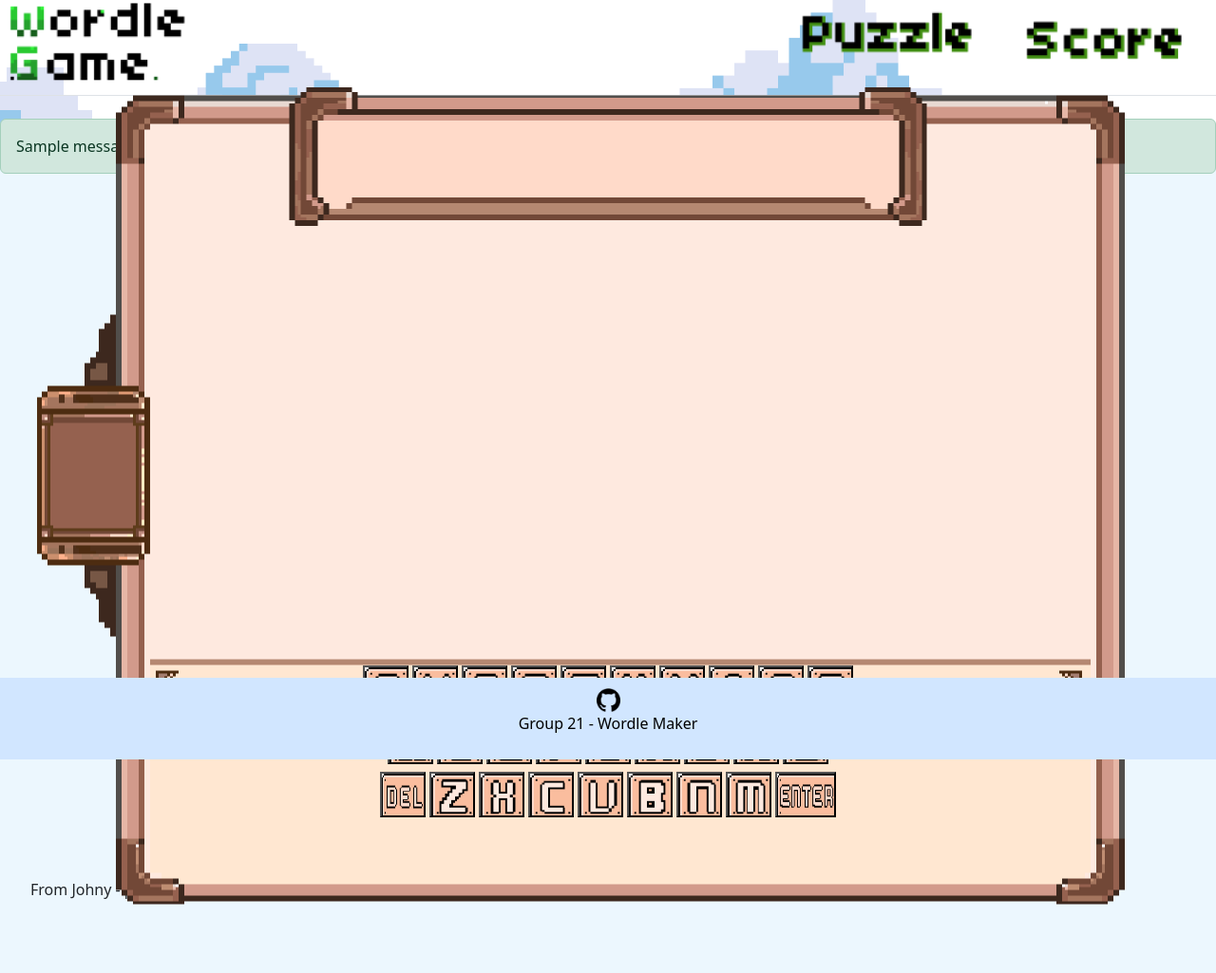
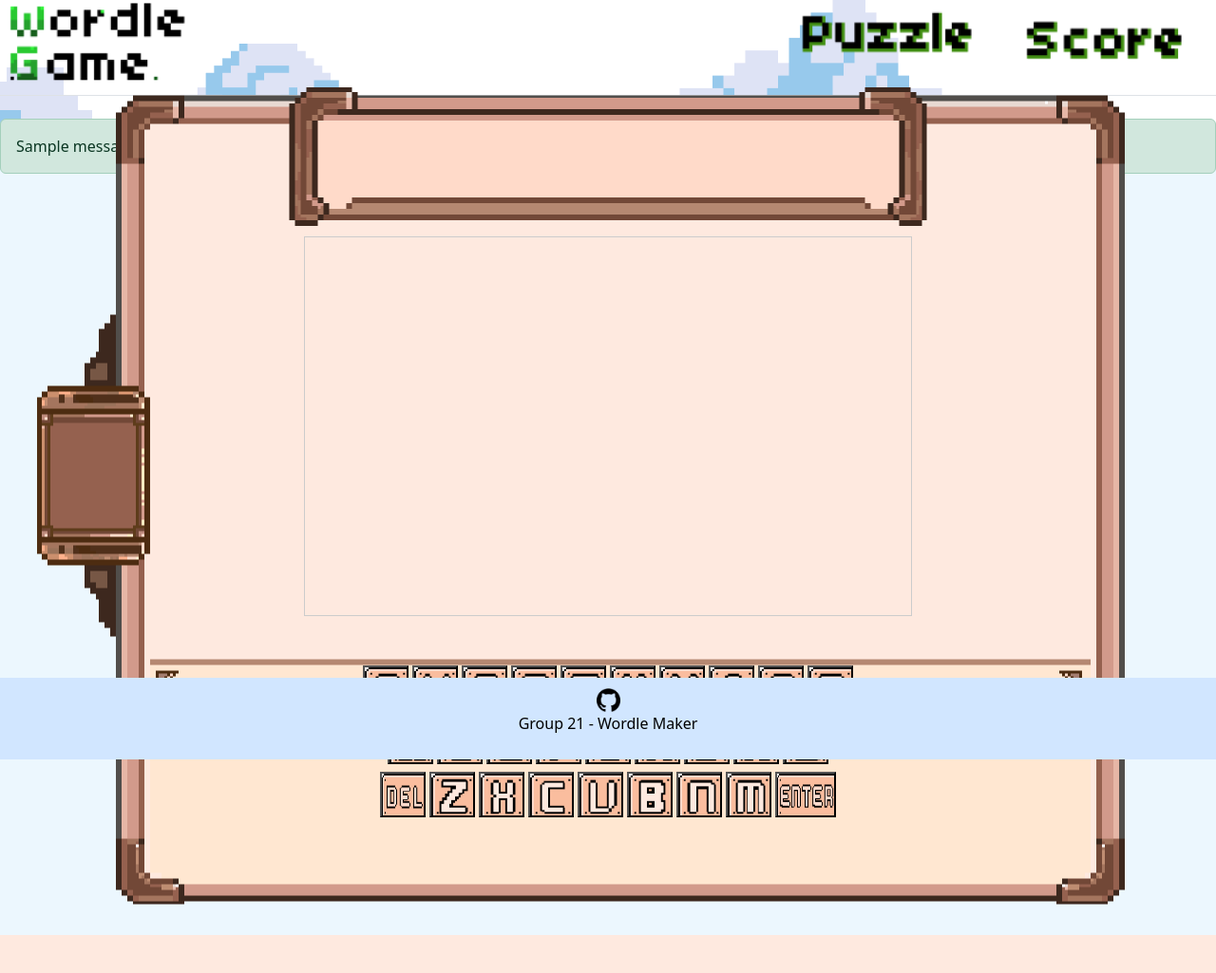
Before and after one commit to wuryantoAji/cits5505GroupProject, a Flask app: template application/templates/play_game.html in a window 1280 px wide. Shown: the whole page at 95% size. After the commit the page ends 985 px from the top, so only its background shows below. Run offline with Flask 3, Linux system fonts and the light colour scheme; the template is opened without the code that fills it: most values are stand-ins (such as "Sample title", 1, 10 or a date in 2020); one stand-in notice (Sample message) is shown.

Commit message:
bug fix on overflow items

```diff
--- a/application/static/css/wordle_game.css
+++ b/application/static/css/wordle_game.css
@@ -38,13 +38,22 @@ transform: translate(-50%, -50%);
 }
 
 #game-board {
-position: absolute;
-top: 20%;
-left: 50%;
-transform: translate(-50%, -15%);
 display: flex;
 align-items: center;
 flex-direction: column;
+}
+
+.scrollable-container {
+    position: absolute;
+    top: 23%;
+    left: 50%;
+    transform: translate(-50%, -15%);
+    width: 50%; /* Set the width of the container */
+    height: 50%; /* Set the height of the container */
+    border: 1px solid #ccc; /* Optional: border for the container */
+    padding: 10px; /* Optional: padding for the container */
+    overflow: auto; /* Makes overflow items scrollable */
+    white-space: nowrap; /* Prevents content from wrapping to test horizontal scrolling */
 }
 
 #keyboard-cont {
--- a/application/templates/play_game.html
+++ b/application/templates/play_game.html
@@ -31,7 +31,9 @@
             <img id="title-frame" src="{{ url_for('static', filename='gamepage/title_frame.PNG') }}" alt="title-frame-asset">
             <h2 id="puzzle-name"></h2>
             <h3 id="puzzle-score"></h3>
-            <div id="game-board"></div>
+            <div class="scrollable-container">
+                <div id="game-board"></div>
+            </div>
             <div id="keyboard-cont">
                 <div class="first-row">
                     <button class="keyboard-button" style="background-image: url({{ url_for('static', filename='gamepage/keyboard/Original/q.PNG') }});">q</button>
@@ -69,14 +71,6 @@
                 </div>
             </div>
         </div>
-    </div>
-    <div id="comment-section">
-        <ul id="comment-content">
-            <div id="comment">
-                From Johny - posted on 3rd of May 2024
-                Great puzzle
-            </div>
-        </ul>
     </div>
     {% include "footer.html" %}
     {% block javascript %}
```
Also changed, not shown: application/templates/login_register.html (+18 -0 lines), application/templates/puzzle_list.html (+5 -4 lines).
